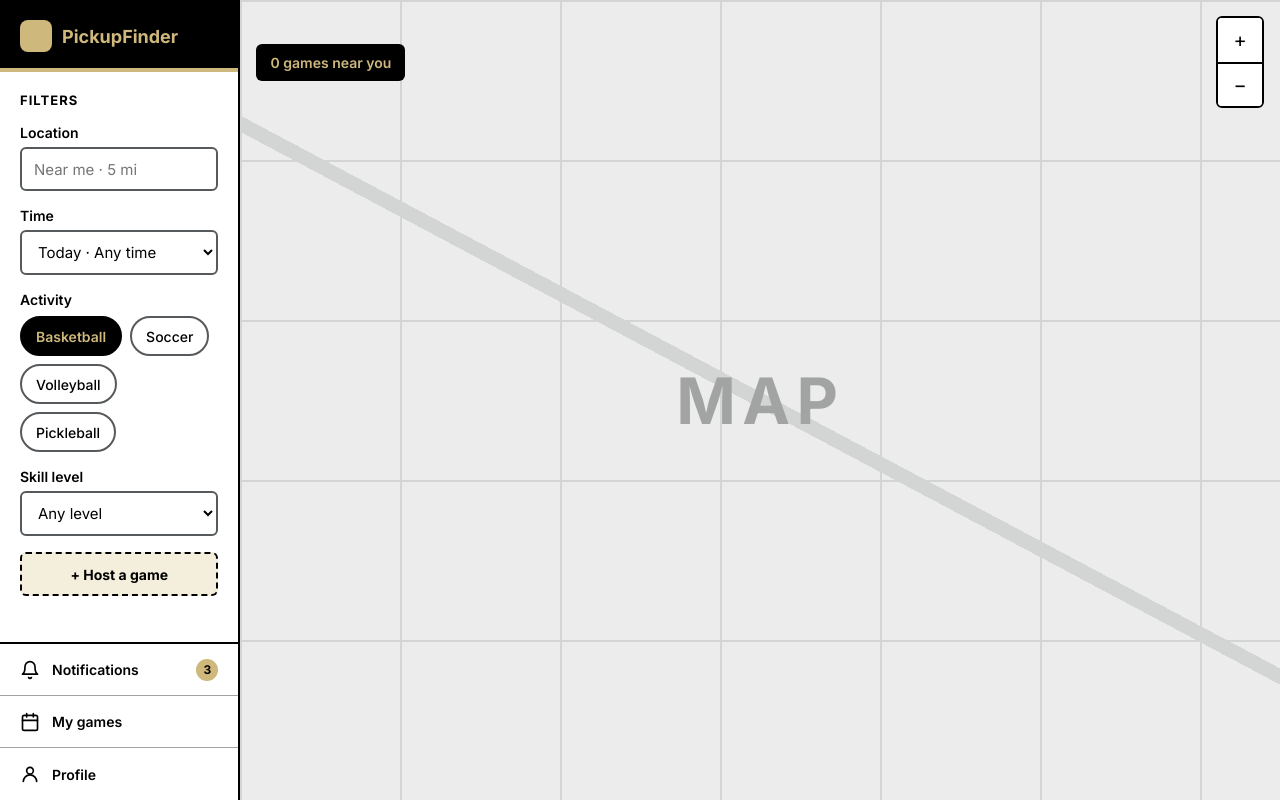
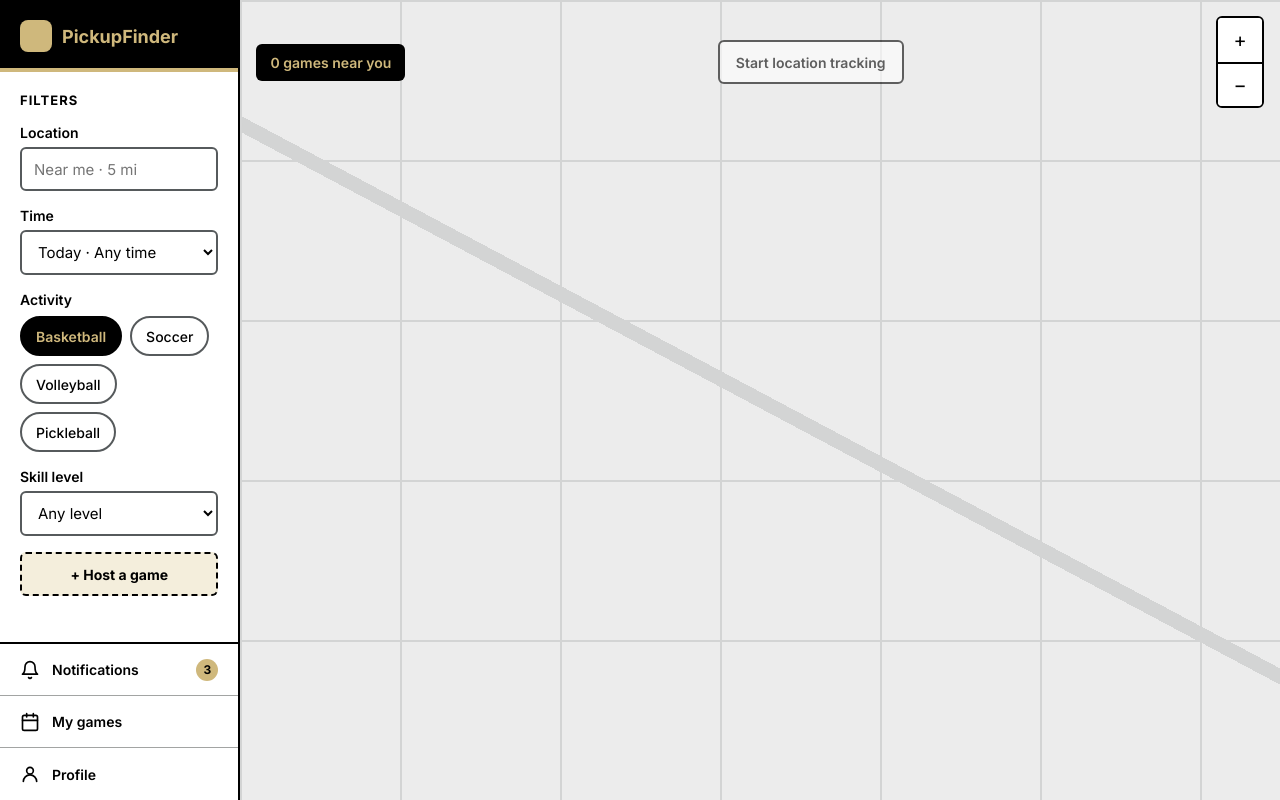
Before and after one commit to TcDouble/Pickup-Finder, a website with bundled scripts: page ProjectSourceCode/login-and-registration/home.html in a window 1280 px wide. Built offline with nearby package versions, Linux system fonts and the light colour scheme; no server answers.

Commit message:
Add home map container and location tracking controls

```diff
--- a/ProjectSourceCode/assets/style.css
+++ b/ProjectSourceCode/assets/style.css
@@ -384,3 +384,15 @@ body.centered {
   .map { min-height: 70vh; }
   .panel { right: 8px; left: 8px; width: auto; max-width: none; }
 }
+
+#google-map {
+  position: absolute;
+  inset: 0;
+  width: 100%;
+  height: 100%;
+}
+
+.map-top,
+.panel {
+  z-index: 1;
+}
--- a/ProjectSourceCode/login-and-registration/home.html
+++ b/ProjectSourceCode/login-and-registration/home.html
@@ -76,14 +76,18 @@
     <main class="map">
       <div class="map-top">
         <div class="game-count">0 games near you</div>
+
+        <button type="button" id="track-location" class="btn" disabled>
+          Start location tracking
+        </button>
+
         <div class="zoom">
           <button type="button" aria-label="Zoom in">+</button>
           <button type="button" aria-label="Zoom out">−</button>
         </div>
       </div>
 
-      <!-- Empty map for now; game pins will go here later. -->
-      <div class="map-label" aria-hidden="true">MAP</div>
+      <div id="google-map"></div>
 
       <section class="panel" id="panel-notifications" aria-label="Notifications" hidden>
         <div class="panel-head">
```
